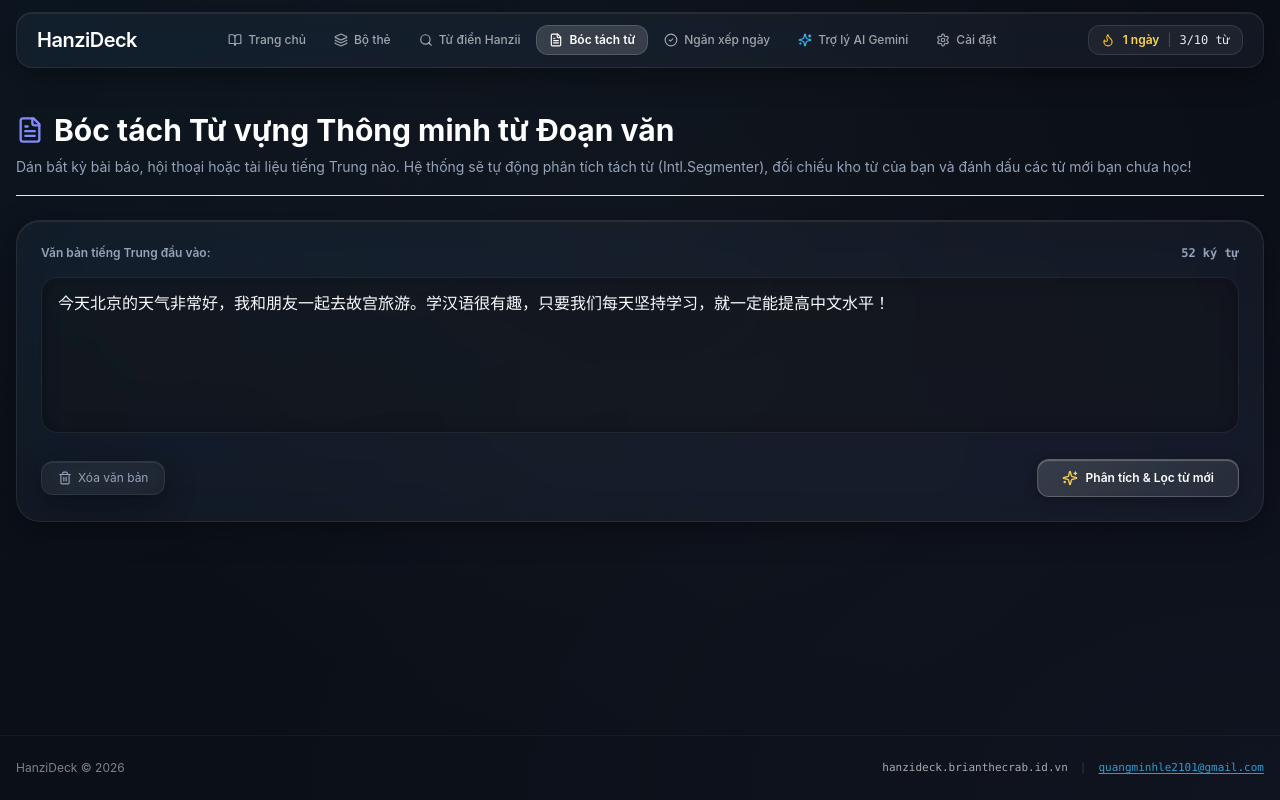
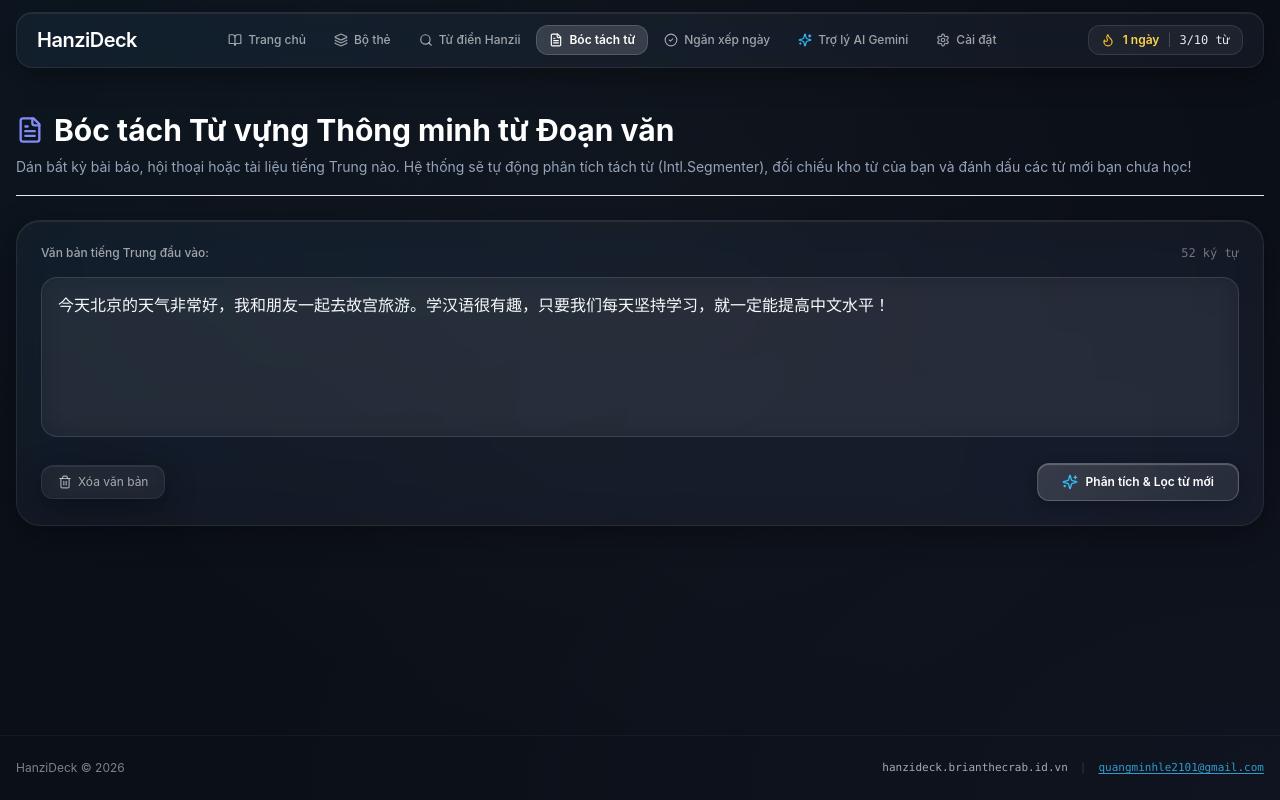
Before and after one commit to Crablegit/HanziDeck, a Next.js app: page /text-parser in a window 1280 px wide. Built offline with nearby package versions, Linux system fonts and the light colour scheme.

Commit message:
fix(ui): eliminate serif font issues, upgrade to Apple Hei/Sans typography, and update example text to 学汉语

```diff
--- a/src/app/daily-stack/page.tsx
+++ b/src/app/daily-stack/page.tsx
@@ -270,8 +270,8 @@
               type="text"
               value={manualWord}
               onChange={(e) => setManualWord(e.target.value)}
-              placeholder="Thêm nhanh từ vào Stack (ví dụ: 学习, 朋友, 旅游...)"
-              className="flex-1 px-4 py-2 rounded-xl liquid-glass-input text-xs font-serif"
+              placeholder="Thêm nhanh từ vào Stack (ví dụ: 学汉语 / 学习 / 朋友)..."
+              className="flex-1 px-4 py-2.5 rounded-xl liquid-glass-input text-xs font-sans font-chinese outline-none placeholder:text-white/30"
             />
             <button
               type="submit"
--- a/src/app/decks/[id]/page.tsx
+++ b/src/app/decks/[id]/page.tsx
@@ -302,8 +302,8 @@
                     required
                     value={hanzi}
                     onChange={(e) => setHanzi(e.target.value)}
-                    placeholder="ví dụ: 学习"
-                    className="w-full px-3 py-2.5 rounded-xl liquid-glass-input text-base font-serif"
+                    placeholder="ví dụ: 学汉语 / 学习"
+                    className="w-full px-3 py-2.5 rounded-xl liquid-glass-input text-base font-sans font-chinese outline-none"
                   />
                 </div>
                 <div>
@@ -370,7 +370,7 @@
                   value={exampleHanzi}
                   onChange={(e) => setExampleHanzi(e.target.value)}
                   placeholder="Câu Chữ Hán (ví dụ: 我们一起学习汉语。)"
-                  className="w-full px-3 py-2 rounded-xl liquid-glass-input text-xs font-serif"
+                  className="w-full px-3 py-2 rounded-xl liquid-glass-input text-xs font-sans font-chinese outline-none"
                 />
                 <input
                   type="text"
--- a/src/app/globals.css
+++ b/src/app/globals.css
@@ -32,9 +32,11 @@
   overflow-x: hidden;
 }
 
-/* Chinese character refined font rendering */
+/* Chinese character refined font rendering - Apple Hei/Sans standard */
 .font-chinese {
-  font-family: -apple-system, BlinkMacSystemFont, "PingFang SC", "STHeiti", "Hiragino Sans GB", "Songti SC", "Noto Sans SC", serif;
+  font-family: -apple-system, BlinkMacSystemFont, "SF Pro Text", "PingFang SC", "Hiragino Sans GB", "Microsoft YaHei UI", "Microsoft YaHei", "Noto Sans SC", sans-serif;
+  text-rendering: optimizeLegibility;
+  -webkit-font-smoothing: antialiased;
 }
 
 /* ================= APPLE LIQUID GLASS STYLES ================= */
@@ -65,17 +67,20 @@
 }
 
 .liquid-glass-input {
-  background: rgba(0, 0, 0, 0.35);
+  background: rgba(255, 255, 255, 0.04);
   backdrop-filter: blur(12px);
-  border: 1px solid var(--theme-border);
+  -webkit-backdrop-filter: blur(12px);
+  border: 1px solid rgba(255, 255, 255, 0.12);
   color: var(--theme-text);
+  font-family: -apple-system, BlinkMacSystemFont, "SF Pro Text", "Segoe UI", Roboto, "PingFang SC", "Microsoft YaHei", sans-serif;
   transition: all 0.2s ease;
 }
 
 .liquid-glass-input:focus {
   outline: none;
-  border-color: var(--theme-primary);
-  box-shadow: 0 0 0 2px rgba(56, 189, 248, 0.2);
+  background: rgba(0, 0, 0, 0.35);
+  border-color: rgba(255, 255, 255, 0.3);
+  box-shadow: 0 0 0 1px rgba(255, 255, 255, 0.2);
 }
 
 .liquid-glass-btn {
--- a/src/app/settings/page.tsx
+++ b/src/app/settings/page.tsx
@@ -429,7 +429,7 @@
               <span>Thẻ thử nghiệm kính mờ</span>
               <span className="font-mono">Preview</span>
             </div>
-            <p className="text-lg font-bold text-white font-serif">汉字卡片 · Liquid Glass</p>
+            <p className="text-lg font-bold text-white font-chinese">汉字卡片 · Liquid Glass</p>
             <p className="text-xs text-theme-text-muted leading-relaxed">
               Đây là hiệu ứng phản chiếu ánh sáng và độ mờ thực tế mà bạn sẽ nhìn thấy trên toàn bộ ứng dụng HanziDeck.
             </p>
--- a/src/app/text-parser/page.tsx
+++ b/src/app/text-parser/page.tsx
@@ -154,25 +154,25 @@
       </div>
 
       {/* Input Area */}
-      <div className="liquid-glass rounded-3xl p-6 shadow-glass border border-white/15 space-y-4">
-        <label className="text-xs font-semibold text-theme-text-muted flex items-center justify-between">
+      <div className="liquid-glass rounded-3xl p-6 shadow-glass border border-white/10 space-y-4">
+        <div className="flex items-center justify-between text-xs font-medium text-white/60">
           <span>Văn bản tiếng Trung đầu vào:</span>
-          <span className="font-mono">{inputText.length} ký tự</span>
-        </label>
+          <span className="font-mono text-white/40">{inputText.length} ký tự</span>
+        </div>
 
         <textarea
           rows={5}
           value={inputText}
           onChange={(e) => setInputText(e.target.value)}
-          placeholder="Dán đoạn văn bản tiếng Trung vào đây (ví dụ: 今天天气很好，我和朋友一起去公园散步...)..."
-          className="w-full px-4 py-3 rounded-2xl liquid-glass-input text-base font-serif leading-relaxed resize-none"
+          placeholder="Dán hoặc nhập đoạn văn tiếng Trung vào đây (ví dụ: 学汉语 / 我每天学汉语)..."
+          className="w-full px-4 py-3.5 rounded-2xl liquid-glass-input text-base font-sans font-chinese leading-relaxed resize-none placeholder:text-white/30 outline-none"
         />
 
         <div className="flex flex-wrap items-center justify-between gap-3 pt-1">
           <button
             type="button"
             onClick={handleClear}
-            className="px-4 py-2 rounded-xl liquid-glass hover:bg-white/15 text-xs text-theme-text-muted flex items-center gap-1.5"
+            className="px-4 py-2 rounded-xl liquid-glass hover:bg-white/15 text-xs text-white/60 hover:text-white flex items-center gap-1.5 transition-colors"
           >
             <Trash2 className="w-3.5 h-3.5" />
             <span>Xóa văn bản</span>
@@ -183,7 +183,7 @@
             onClick={handleAnalyze}
             className="liquid-glass-btn px-6 py-2.5 rounded-xl text-xs font-semibold flex items-center gap-2"
           >
-            <Sparkles className="w-4 h-4 text-amber-300" />
+            <Sparkles className="w-4 h-4 text-sky-400" />
             <span>Phân tích & Lọc từ mới</span>
           </button>
         </div>
@@ -211,7 +211,7 @@
             </div>
 
             {/* Interactive paragraph rendering */}
-            <div className="p-5 rounded-2xl bg-black/25 border border-theme-border/40 text-lg sm:text-xl font-serif leading-loose tracking-wide flex flex-wrap gap-x-1.5 gap-y-2">
+            <div className="p-5 rounded-2xl bg-black/25 border border-white/10 text-lg sm:text-xl font-chinese leading-loose tracking-wide flex flex-wrap gap-x-1.5 gap-y-2">
               {segments.map((seg, idx) => {
                 if (!seg.isWord) {
                   return (
@@ -342,7 +342,7 @@
                     className="p-3 rounded-xl liquid-glass hover:bg-white/15 border border-amber-400/40 cursor-pointer flex items-center justify-between gap-2 group transition-all"
                   >
                     <div className="flex flex-col">
-                      <span className="font-bold text-lg font-serif text-white group-hover:text-amber-300">
+                      <span className="font-bold text-lg font-chinese text-white group-hover:text-amber-300">
                         {item.word}
                       </span>
                       <span className="text-[10px] text-theme-text-muted">
--- a/src/components/QuizCard.tsx
+++ b/src/components/QuizCard.tsx
@@ -57,7 +57,7 @@
           </div>
         ) : question.type === 'hanzi_to_meaning' ? (
           <div className="flex flex-col items-center gap-2">
-            <h2 className="text-6xl sm:text-7xl font-bold font-serif text-white tracking-wide">
+            <h2 className="text-6xl sm:text-7xl font-bold font-chinese text-white tracking-wide">
               {question.card.hanzi}
             </h2>
             <div className="flex items-center gap-2">
```
Also changed, not shown: src/app/ai-coach/page.tsx (+7 -7 lines).
